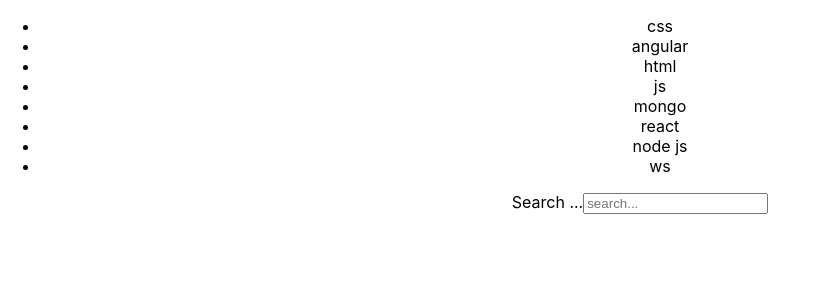
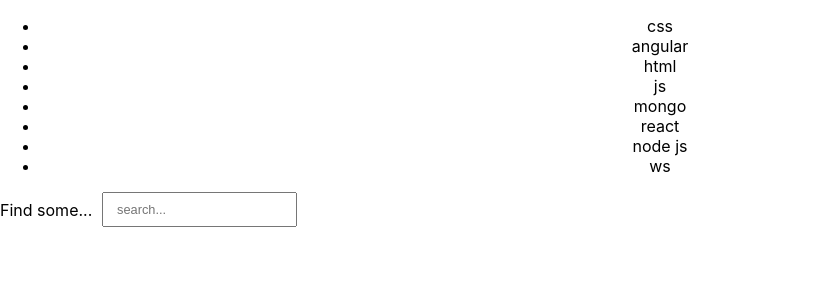
Before and after one commit to serg1557733/reactTestingWithJest, a React (Create React App) app: page / in a window 1280 px wide. Shown: the top 300 px of the page, without its empty margins (0-830 px from the left). Built offline with nearby package versions, Linux system fonts and the light colour scheme.

Commit message:
add styles and test for styles, add classnames library

```diff
--- a/package.json
+++ b/package.json
@@ -6,6 +6,8 @@
     "@testing-library/jest-dom": "^5.17.0",
     "@testing-library/react": "^13.4.0",
     "@testing-library/user-event": "^13.5.0",
+    "classnames": "^2.3.2",
+    "cn": "^0.1.1",
     "jest": "^27.5.1",
     "react": "^18.2.0",
     "react-dom": "^18.2.0",
--- a/src/components/App/App.jsx
+++ b/src/components/App/App.jsx
@@ -2,17 +2,21 @@
 import './App.css';
 import List from '../LIst/List';
 import Search from '../Search/Search';
+import { useState } from 'react';
 
 
 function App() {
 
   const data = ['css', 'angular', 'html', 'js', 'mongo', 'react', 'node js', 'ws'];
+  const [search, setSearch] = useState('');
 
   return (
 
   <div className="App">
       <List item = {data} />
-      <Search></Search>
+      <Search value = {search} onChange = {e =>setSearch(e.target.value)} >
+        Find some...
+      </Search>
     </div>
   );
 }
--- a/src/components/Search/Search.jsx
+++ b/src/components/Search/Search.jsx
@@ -1,12 +1,23 @@
 import React from 'react'
+import classes from './Search.module.css';
+import cn from 'classnames';
+
+
 const Search = props => {
 
     const {value, onChange, children = 'Search ...', placeholder = 'search...'} = props;
+    const inputClass = cn({
+        [classes.input]: true,
+        [classes.filled] : value.length
+    })
+
+
 
   return (
-    <label>
+    <label className={classes.label}>
         {children}
         <input
+        className={inputClass}
             type="text"
             placeholder={placeholder}
             value={value}
--- /dev/null
+++ b/src/components/Search/Search.module.css
@@ -0,0 +1,14 @@
+.label {
+    display: flex;
+    gap: 10px;
+    align-items: center;
+}
+
+.input {
+    padding:  0.5rem 0.8rem;
+    font-size: 0.8rem;
+}
+
+.filled {
+    background-color: aqua;
+}
```
Also changed, not shown: 2 other files (tests, documents, lock files or other folders).
